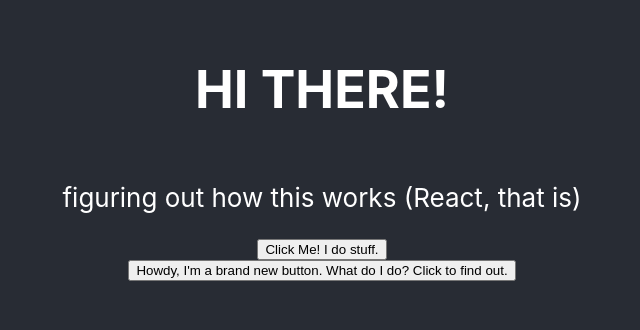
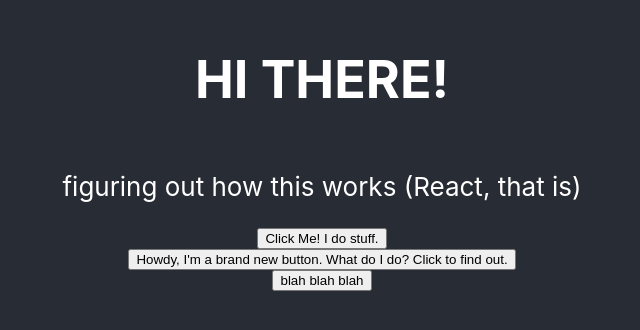
Before and after one commit to Shiela-P/first-react, a React (Create React App) app: page / in a window 1280 px wide. Shown: the part 248-578 px from the top of the page, without its empty margins (318-958 px from the left). Built offline with nearby package versions, Linux system fonts and the light colour scheme.

Commit message:
still playing around and learning react. Learning to use attributes

```diff
--- a/src/App.js
+++ b/src/App.js
@@ -7,6 +7,16 @@ function buttonDoStuff(){
 
 function newButton(){
   alert("WOOOOOOOOOOOOOOOOOOH! :0");
+}
+
+const imgAttributes = {
+  src: "/coolPic.jpg",
+  width: "50%"
+};
+
+function makeAnImage(){
+//CONTINUE WORKING HERE: make an image on the screen using
+//imgAttributes
 }
 //Ternary operator refresh x ? y : z
 // if x is true, y       if x is false, z
@@ -19,8 +29,15 @@ function App() {
         <p>figuring out how this works (React, that is)</p>
         <button onClick={buttonDoStuff}>Click Me! I do stuff.</button>
         <button onClick={newButton}>Howdy, I'm a brand new button. What do I do? Click to find out.</button>
+        <button onClick={buttonDoStuff}>blah blah blah</button>
       </header>
+
+      {/* Variable Attributes */}
+      <div>
+
+      </div>
     </div>
+
   );
 }
 
--- a/src/index.css
+++ b/src/index.css
@@ -11,3 +11,7 @@ code {
   font-family: source-code-pro, Menlo, Monaco, Consolas, 'Courier New',
     monospace;
 }
+
+button {
+ /* offset: 300px; */
+}
```
Also changed, not shown: coolPic.jpg (added).
